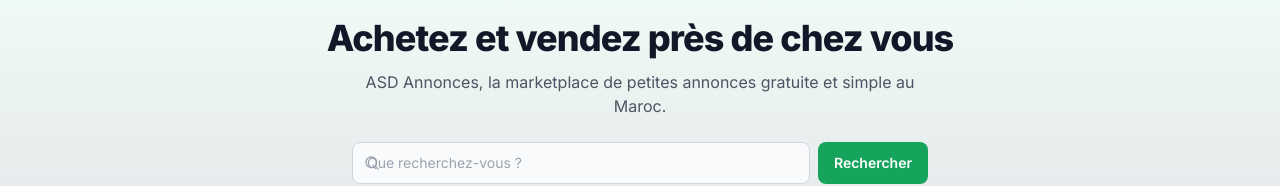
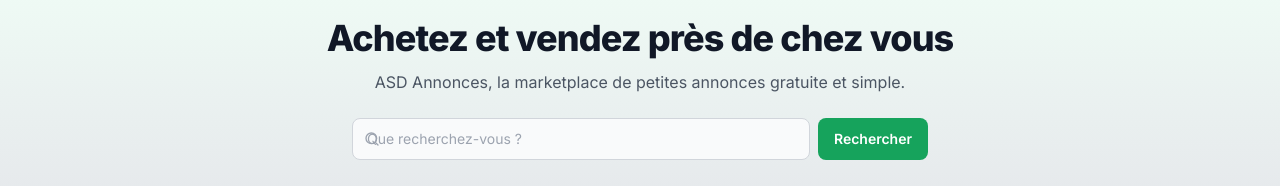
Before and after one commit to sam75abd-cmd/https-asd-annonces.vercel.app-, a React (Vite) app: page / in a window 1280 px wide. Shown: the part 217-403 px from the top of the page. Built offline with nearby package versions, Linux system fonts and the light colour scheme; no server answers; the database is empty.

Commit message:
Update HomePage.tsx

```diff
--- a/src/pages/HomePage.tsx
+++ b/src/pages/HomePage.tsx
@@ -46,7 +46,7 @@
           </h1>
           <p className="mx-auto mt-3 max-w-xl text-gray-600">
             ASD Annonces, la marketplace de petites annonces gratuite et
-            simple au Maroc.
+            simple.
           </p>
           <form
             onSubmit={handleSearch}
```
